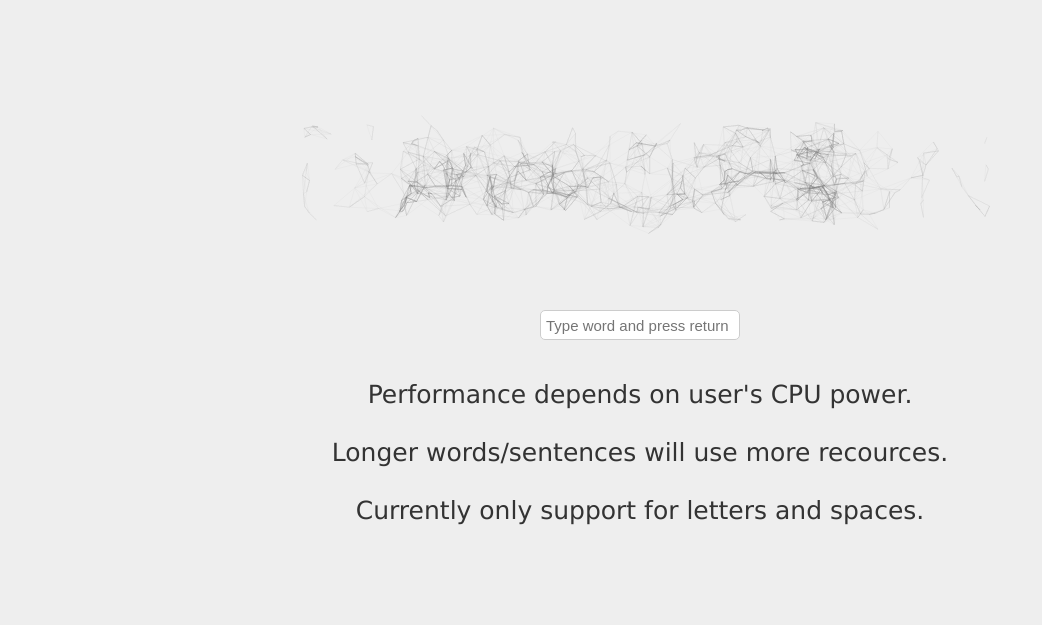
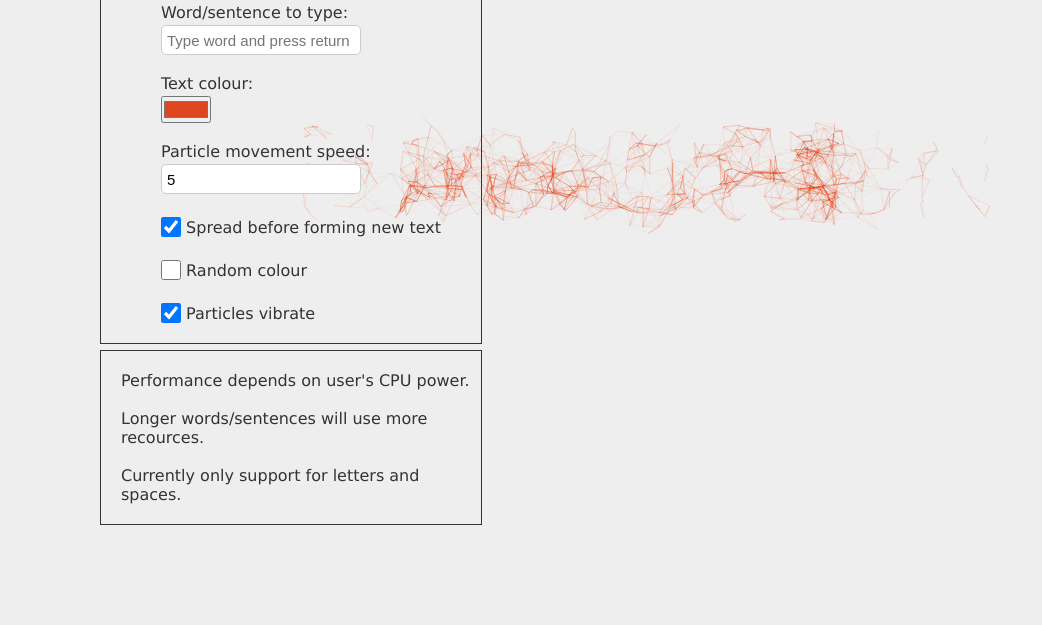
Before and after one commit to LeonGr/JS-Canvas-Letters, a plain HTML site: page index.html in a window 1280 px wide. Shown: the part 175-800 px from the top of the page, without its empty margins (0-1042 px from the left). Drawn offline with Linux system fonts and the light colour scheme; animation ran at ten frames a second.

Commit message:
Add option panel

```diff
--- a/index.html
+++ b/index.html
@@ -3,9 +3,39 @@
         <title>Letters</title>
 	</head>
 	<body>
-        <p>Fork on <a href="https://github.com/LeonGr/JS-Canvas-Letters">GitHub</a></p>
+        <p>
+            Fork on <a href="https://github.com/LeonGr/JS-Canvas-Letters">GitHub</a>
+        </p>
         <canvas id="canvas"></canvas>
-        <input type="text" id="word_input" placeholder="Type word and press return">
+        <form>
+            <h1>Options:</h1>
+            <br>
+            <label for="word_input">Word/sentence to type:</label>
+            <br>
+            <input type="text" id="word_input" placeholder="Type word and press return" class="typed_input">
+            <br>
+            <br>
+            <label for="word_colour">Text colour:</label>
+            <br>
+            <input type="color" id="word_colour" value="#DD4620">
+            <br>
+            <br>
+            <label for="form_speed">Particle movement speed:</label>
+            <br>
+            <input type="number" id="form_speed" placeholder="Default is 5" class="typed_input" value="5">
+            <br>
+            <br>
+            <input type="checkbox" checked id="word_spread">
+            <label for="word_spread">Spread before forming new text</label>
+            <br>
+            <br>
+            <input type="checkbox" id="random_colour">
+            <label for="random_colour">Random colour</label>
+            <br>
+            <br>
+            <input type="checkbox"id="particle_vibrate" checked>
+            <label for="particle_vibrate">Particles vibrate</label>
+        </form>
 
         <div>
             Performance depends on user's CPU power.
@@ -23,6 +53,8 @@ body {
     justify-content: center;
     align-items: center;
     background: #EEE;
+    color: #333;
+    font-family: Verdana, Arial, Helvetica;
 }
 
 * {
@@ -44,10 +76,8 @@ a {
     position: fixed;
     z-index: -1;
 }
-#word_input {
-    position: relative;
-    top: 100px;
-    display: flex;
+
+.typed_input {
     border-radius: 5px;
     border: 1px solid #ccc;
     width: 200px;
@@ -55,15 +85,43 @@ a {
     font-size: 15px;
     padding: 5px;
     outline: none;
+    margin-top: 3px;
+}
+
+input[type=color]{
+    margin-top: 3px;
+}
+
+input[type=checkbox]{
+    width: 20px;
+    height: 20px;
+    outline: none;
+    background: white;
+    position: relative;
+    top: 4px;
+    color: #333;
+}
+
+form {
+    position: absolute;
+    left: 100px;
+    top: 100px;
+    border: 1px solid #333;
+    width: 300px;
+    padding: 20px;
+    padding-left: 60px;
 }
 
 div {
     position: absolute;
+    left: 100px;
     bottom: 100px;
-    text-align: center;
-    font-family: Verdana, Arial, Helvetica;
-    font-size: 25px;
     color: #333;
+    width: 360px;
+    border: 1px solid #333;
+    padding: 20px;
+    padding-left: 20px;
+    padding-right: 0px;
 }
         </style>
 
--- a/js/canvas.js
+++ b/js/canvas.js
@@ -1,21 +1,37 @@
+// Declare canvas stuff
 let canvas = document.getElementById('canvas'), ctx = canvas.getContext('2d');
 
 canvas.width = document.body.offsetWidth;
 canvas.height = document.body.offsetHeight;
 
+// Array to store all particles that make up the letters
 let letterParticles = [];
 
+// Max distance between points to draw a line between them
 let lineMaxDistance = 20;
 
+// Set particle and line colour
+let randomColour = false;
+let colour = '#DD4620';
+
+function setRandomColour(){
+    colour = '#' + (Math.floor(Math.random() * 255) + 128).toString(16) + (Math.floor(Math.random() * 255) + 128).toString(16) + (Math.floor(Math.random() * 255) + 128).toString(16);
+}
+
+let moveSpeed = 5;
+
+// Function that draws all particles in letterParticles array
 function draw(){
     canvas.width = canvas.width;
 
     ctx.beginPath();
+
     for(let i = 0, x = letterParticles.length; i < x; i++){
 		let p = letterParticles[i];
 
 		ctx.moveTo(p.x, p.y);
 
+        // Loop through all particles for every particle and draw a line if the distance is close enough
         for(let j = 0, y = letterParticles.length; j < y; j++){
             let q = letterParticles[j];
 
@@ -25,42 +41,64 @@ function draw(){
         }
 
 		ctx.lineWidth = 0.05;
-		ctx.strokeStyle = 'grey';
+
+        ctx.strokeStyle = colour;
 	}
+
     ctx.stroke();
 }
 
+let particleVibrate = true;
+
+// Function that updates the location of the particles
 function update(){
     let formingWord;
 
     for (let i = 0; i < letterParticles.length; i++){
         let p = letterParticles[i];
 
+        // Get the distance between the old location and the new location of the particle
         let distance = getDistance(p, {x: p.originalX, y: p.originalY});
 
-        if(distance >= 2 && !p.destination){
-            p.vx *= -1;
-            p.vy *= -1;
+        // Let particles vibrate in place if they have reached their destination
+        if (particleVibrate){
+            if(distance >= 2 && !p.destination){
+                p.vx *= -1;
+                p.vy *= -1;
+            }
         }
 
+        // If particle should travel to a destination give it a velocity in the right direction
         if (p.destination){
             formingWord = true;
+
             let distanceToDestination = getDistance(p, p.destination)
-            let speed = distanceToDestination < 10 ? 1 : p.speed;
+            let speed = distanceToDestination < 10 ? 1 : p.speed; // Change speed based on distance
             let targetXdistance = p.destination.x - p.x;
             let targetYdistance = p.destination.y - p.y;
+
             p.vx = (targetXdistance / distanceToDestination) * speed;
             p.vy = (targetYdistance / distanceToDestination) * speed;
 
+            // If it is within 2 from the destination stop the movement and remove the destination
             if(distanceToDestination <= 2){
-                p.vx = p.vy = Math.random() * (0.5 - (-0.5)) + -0.5
+                if (particleVibrate) {
+                    p.vx = p.vy = Math.random() * (0.5 - (-0.5)) + -0.5
+                } else {
+                    p.vx = p.vy = 0;
+                }
+
                 p.destination = null;
+
+                // If there were more particles in the old word than the new remove the extra particles
                 if (p.duplicate){
                     letterParticles.splice(i, 1);
                 }
             }
         }
 
+        // Update location based on velocity
+        // Velocity is rounded for better performance
 		p.x += Math.round((p.vx) * 100) / 100;
 		p.y += Math.round((p.vy) * 100) / 100;
 
@@ -68,6 +106,7 @@ function update(){
         p.y = Math.round((p.y) * 100) / 100;
     }
 
+    // If all particles have reached their destination start the next sequence
     for(let i = 0, x = letterParticles.length; i < x; i++){
         p = letterParticles[i];
 
@@ -80,6 +119,7 @@ function update(){
     }
 }
 
+// Render function that uses requestAnimationFrame for smooth refreshing
 function render(){
 	draw();
 	update();
@@ -88,33 +128,53 @@ function render(){
 
 render();
 
+// Return distance between two coordinates
 function getDistance(one, two){
 	return Math.sqrt(Math.pow((two.x - one.x), 2) + Math.pow((two.y - one.y), 2));
 }
 
+// Get all letters from letters.js
 savedLetters = letters;
+
+// Define sequence that is drawn before user chooses different word
 let sequence = [
     {text: "WELCOME\n"},
     {text: "I AM LEON\n"},
     {text: "DEVELOPER\n"},
 ]
 
+// Draw first word of sequence
 drawWord({x: 300, y: 300, letters: sequence[0].text})
+//formWord({x: 300, y: 300, letters: sequence[0].text}, true);
 
 let currentSequence = 1;
 let changingWord;
 let stopSequence = false;
 
+let randomOrClosest = true;
+let shouldSpread = true;
+
+// Method that draws the next word in the sequence
 let sequenceChanger = () => {
+
+    // If the word is being changed or should be stopped return
     if (changingWord || stopSequence){
         return;
     }
+
     changingWord = true;
+
+    // Get word to draw
     let part = sequence[currentSequence];
+
+    // Wait some time then spread out the current word
     setTimeout(() => {
-        spreadParticles();
+        if (shouldSpread) spreadParticles();
+
+        // Wait again and then move back the particles to form the next word
         setTimeout(() => {
-            formWord({x: 300, y: 300, letters: part.text}, true);
+            formWord({x: 300, y: 300, letters: part.text}, randomOrClosest);
+
             currentSequence++;
             changingWord = false;
             if(currentSequence == sequence.length){
@@ -124,22 +184,54 @@ let sequenceChanger = () => {
     }, 1000)
 }
 
+// Start the sequence
 sequenceChanger();
 
-let input = document.getElementById('word_input');
+// Get input element from DOM
+let wordInput = document.getElementById('word_input');
+let wordColourInput = document.getElementById('word_colour');
+let formSpeedInput = document.getElementById('form_speed');
+let wordSpreadCheckbox = document.getElementById('word_spread');
+let randomColourCheckbox = document.getElementById('random_colour');
+let particleVibrateCheckbox = document.getElementById('particle_vibrate');
 
+let inputArray = [wordInput, wordColourInput, formSpeedInput, wordSpreadCheckbox, randomColourCheckbox, particleVibrateCheckbox];
+
+// Form word based on user input
 let changeLetters = () => {
     spreadParticles();
     setTimeout(() => {
-        formWord({x: 300, y: 300, letters: input.value.toUpperCase() + '\n'}, true);
+        formWord({x: 300, y: 300, letters: wordInput.value.toUpperCase() + '\n'}, randomOrClosest);
     }, 500)
 }
 
-input.onchange = function(){
+// React to input change and make sure that it does not generate problems with the sequence
+for (let i = 0; i < inputArray.length; i++){
+    let input = inputArray[i];
+    input.onchange = function(e) {
+        switch(e.target){
+            case wordInput:
+                changeWord();
+            case wordColourInput:
+                colour = wordColourInput.value;
+            case formSpeedInput:
+                moveSpeed = formSpeedInput.value;
+            case wordSpreadCheckbox:
+                shouldSpread = wordSpreadCheckbox.checked;
+            case randomColourCheckbox:
+                if(randomColourCheckbox.checked) setRandomColour();
+                else colour = wordColourInput.value;
+            case particleVibrateCheckbox:
+                particleVibrate = particleVibrateCheckbox.checked;
+        }
+    }
+}
+
+let changeWord = function(){
     changingWord = true;
     stopSequence = true;
     if(changingWord){
-        console.log('test');
+        // Wait if the word is currently changing
         setTimeout(() => {
             changeLetters();
         }, 1000)
--- a/js/letterMethods.js
+++ b/js/letterMethods.js
@@ -1,8 +1,9 @@
 let getCoordinates = {
-    Lowest: function(array){
+    Lowest: function(array) {
+
         let lowest = Infinity;
-        for (let i = 0, x = array.length; i < x; i++){
-            if (array[i].y < lowest){
+        for (let i = 0, x = array.length; i < x; i++) {
+            if (array[i].y < lowest) {
                 lowest = array[i].y;
             }
         }
@@ -10,38 +11,51 @@ let getCoordinates = {
         return lowest;
     },
 
-    Leftest: function(array){
+    Leftest: function(array) {
+
         let leftest = Infinity;
-        for (let i = 0, x = array.length; i < x; i++){
-            if (array[i].x < leftest){
+
+        for (let i = 0, x = array.length; i < x; i++) {
+            if (array[i].x < leftest) {
                 leftest = array[i].x;
             }
         }
+
         return leftest;
     },
 
-    Rightest: function(array){
+    Rightest: function(array) {
+
         let rightest = 0;
-        for (let i = 0, x = array.length; i < x; i++){
-            if (array[i].x > rightest){
+
+        for (let i = 0, x = array.length; i < x; i++) {
+            if (array[i].x > rightest) {
                 rightest = array[i].x;
             }
         }
+
         return rightest;
     }
 }
 
-function drawWord(word){
+function drawWord(word) {
     let startIndex = 0
     let index = 0;
     let wordWidth = 0;
-    for (let k = 0, z = word.letters.split("").length; k < z; k++){
+
+    for (let k = 0, z = word.letters.split("").length; k < z; k++) {
+
         let letter = word.letters.split("")[k];
-        for(let i = 0, x = savedLetters.length; i < x; i++){
-            if (letter == savedLetters[i].name){
-                for(let j = 0, y = savedLetters[i].coords.length; j < y; j++){
+
+        for(let i = 0, x = savedLetters.length; i < x; i++) {
+
+            if (letter == savedLetters[i].name) {
+
+                for(let j = 0, y = savedLetters[i].coords.length; j < y; j++) {
+
                     let particleX = Math.round((savedLetters[i].coords[j].x - getCoordinates.Leftest(savedLetters[i].coords) + wordWidth) * 100) / 100;
                     let particleY = Math.round((word.y + savedLetters[i].coords[j].y - getCoordinates.Lowest(savedLetters[i].coords)) * 100) / 100;
+
                     letterParticles.push({
                         x: particleX,
                         y: particleY,
@@ -50,36 +64,45 @@ function drawWord(word){
                         vx: Math.round((Math.random() * (0.5 - (-0.5)) + -0.5) * 100) / 100,
                         vy: Math.round((Math.random() * (0.5 - (-0.5)) + -0.5) * 100) / 100,
                     })
-                    if(wordWidth + 250 > window.innerWidth){
+
+                    if(wordWidth + 250 > window.innerWidth) {
                         word.y += 120;
                         wordWidth = 0;
                     }
                 }
+
                 wordWidth += getCoordinates.Rightest(savedLetters[i].coords) - getCoordinates.Leftest(savedLetters[i].coords) + 20;
             }
         }
+
         if (letter == ' ') wordWidth += 50;
+
         if (letter.split("\n").length > 1) {
             word.y += 120;
             let particlesToMeasure = [];
-            for(let i = startIndex, x = letterParticles.length; i < x; i++){
+
+            for(let i = startIndex, x = letterParticles.length; i < x; i++) {
                 particlesToMeasure.push(letterParticles[i])
             }
+
             let offsetTest = (canvas.width - (getCoordinates.Rightest(particlesToMeasure) - getCoordinates.Leftest(particlesToMeasure))) / 2;
-            for(let i = startIndex, x = letterParticles.length; i < x; i++){
+
+            for(let i = startIndex, x = letterParticles.length; i < x; i++) {
                 let p = letterParticles[i];
                 p.x += offsetTest;
                 p.originalX += offsetTest;
             }
+
             startIndex = letterParticles.length;
             wordWidth = 0;
         }
+
         index++
     }
 }
 
-function spreadParticles(){
-    for(let i = 0, x = letterParticles.length; i < x; i++){
+function spreadParticles() {
+    for(let i = 0, x = letterParticles.length; i < x; i++) {
         let p = letterParticles[i];
 
         p.destination = {
@@ -90,43 +113,56 @@ function spreadParticles(){
     }
 }
 
-function formWord(word, random){
+function formWord(word, random) {
     let startIndex = 0;
     let newPositions = [];
     let index = 0;
     let wordWidth = 0;
-    for (let k = 0, z = word.letters.split("").length; k < z; k++){
+
+    for (let k = 0, z = word.letters.split("").length; k < z; k++) {
         let letter = word.letters.split("")[k];
-        for(let i = 0, x = savedLetters.length; i < x; i++){
-            if (letter == savedLetters[i].name){
-                for(let j = 0, y = savedLetters[i].coords.length; j < y; j++){
+
+        for(let i = 0, x = savedLetters.length; i < x; i++) {
+
+            if (letter == savedLetters[i].name) {
+
+                for(let j = 0, y = savedLetters[i].coords.length; j < y; j++) {
+
                     let particleX = Math.round((savedLetters[i].coords[j].x - getCoordinates.Leftest(savedLetters[i].coords) + wordWidth) * 100) / 100;
                     let particleY = Math.round((word.y + savedLetters[i].coords[j].y - getCoordinates.Lowest(savedLetters[i].coords)) * 100) / 100;
                     newPositions.push({
                         x: particleX,
                         y: particleY,
                     })
-                    if(wordWidth + 250 > window.innerWidth){
+
+                    if(wordWidth + 250 > window.innerWidth) {
                         word.y += 120;
                         wordWidth = 0;
                     }
                 }
+
                 wordWidth += getCoordinates.Rightest(savedLetters[i].coords) - getCoordinates.Leftest(savedLetters[i].coords) + 20;
             }
         }
+
         if (letter == ' ') wordWidth += 50;
+
         if (letter.split("\n").length > 1) {
             word.y += 120;
             let particlesToMeasure = [];
-            for(let i = startIndex, x = newPositions.length; i < x; i++){
+
+            for(let i = startIndex, x = newPositions.length; i < x; i++) {
                 particlesToMeasure.push(newPositions[i])
             }
+
             let offsetTest = (canvas.width - (getCoordinates.Rightest(particlesToMeasure) - getCoordinates.Leftest(particlesToMeasure))) / 2;
-            for(let i = startIndex, x = newPositions.length; i < x; i++){
+
+            for(let i = startIndex, x = newPositions.length; i < x; i++) {
                 let p = newPositions[i];
                 p.x += offsetTest;
                 p.originalX += offsetTest;
             }
+
             startIndex = newPositions.length;
             wordWidth = 0;
         }
@@ -135,26 +171,35 @@ function formWord(word, random){
 
     if (random) letterParticles.sort(function() { return 0.5 - Math.random() });
 
-    let moveBackSpeed = 5;
+    let moveBackSpeed = moveSpeed;
 
-    if(letterParticles.length < newPositions.length){
+    if(letterParticles.length < newPositions.length) {
         let index = 0;
 
-        for(let i = 0; i < letterParticles.length; i++){
+        for(let i = 0; i < letterParticles.length; i++) {
+
             let test = Math.ceil(newPositions.length / letterParticles.length);
-            for(let j = 1; j < test; j++){
+
+            for(let j = 1; j < test; j++) {
+
                 if(letterParticles.length == newPositions.length) break;
+
                 letterParticles.push(JSON.parse(JSON.stringify(letterParticles[i])));
             }
         }
     }
 
-    else if(letterParticles.length > newPositions.length){
+    else if(letterParticles.length > newPositions.length) {
+
         let index = 0;
-        for(let i = 0, x = newPositions.length; i < x; i++){
+
+        for(let i = 0, x = newPositions.length; i < x; i++) {
+
             let oldParticlesPerNew = Math.ceil((letterParticles.length - index) / (newPositions.length - i));
             let array = [];
-            for(let j = 0, x = oldParticlesPerNew; j < x; j++){
+
+            for(let j = 0, x = oldParticlesPerNew; j < x; j++) {
+
                 letterParticles[j+index].destination = newPositions[i];
                 letterParticles[j+index].originalX = newPositions[i].x;
                 letterParticles[j+index].originalY = newPositions[i].y;
@@ -174,7 +219,7 @@ function formWord(word, random){
 
             array.sort(compare)
 
-            for(let i = 1, x = array.length; i < x; i++){
+            for(let i = 1, x = array.length; i < x; i++) {
                 array[i].duplicate = true;
             }
 
@@ -182,13 +227,15 @@ function formWord(word, random){
         }
     }
 
-    if(letterParticles.length == newPositions.length){
-        for(let i = 0, x = letterParticles.length; i < x; i++){
+    if(letterParticles.length == newPositions.length) {
+
+        for(let i = 0, x = letterParticles.length; i < x; i++) {
             let p = letterParticles[i];
 
-            if(i >= newPositions.length){
+            if(i >= newPositions.length) {
                 return
             }
+
             p.destination = newPositions[i];
             p.originalX = newPositions[i].x;
             p.originalY = newPositions[i].y;
```
